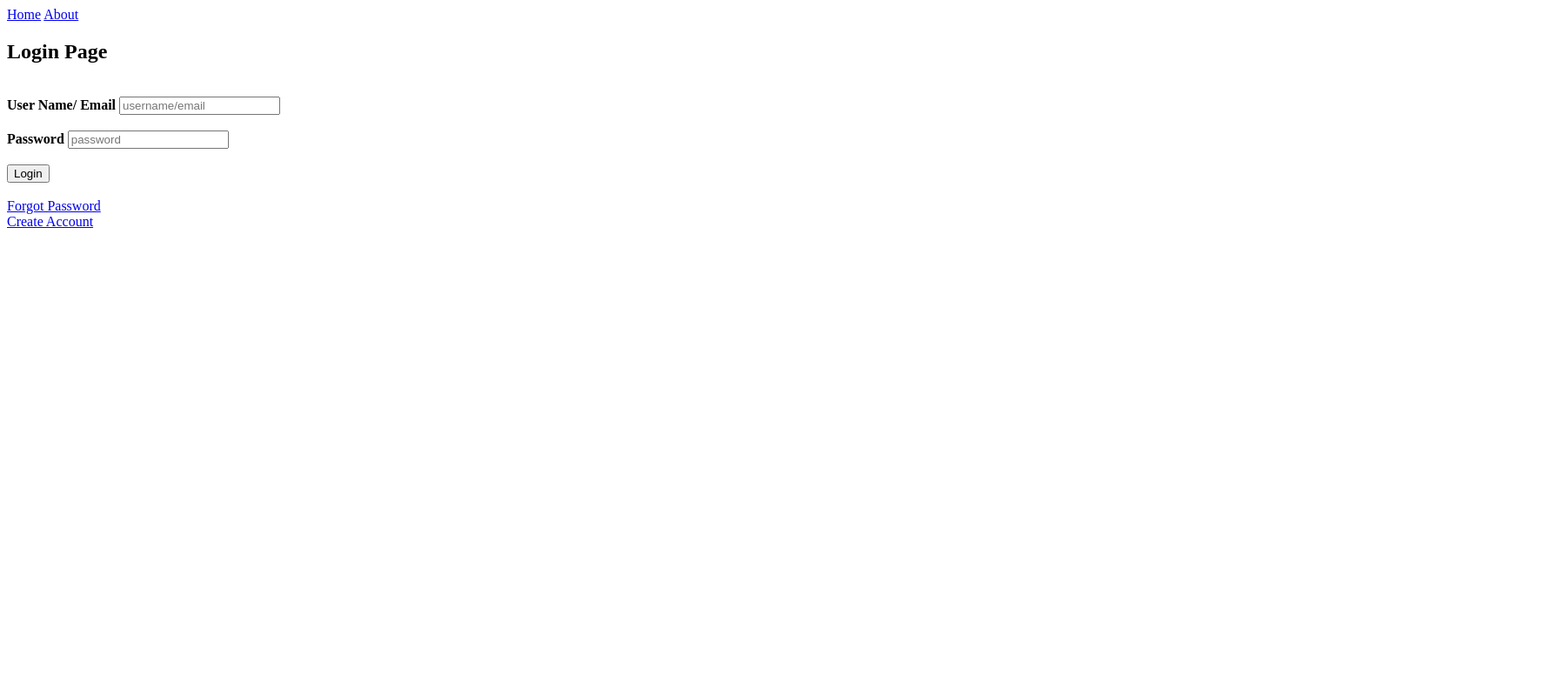
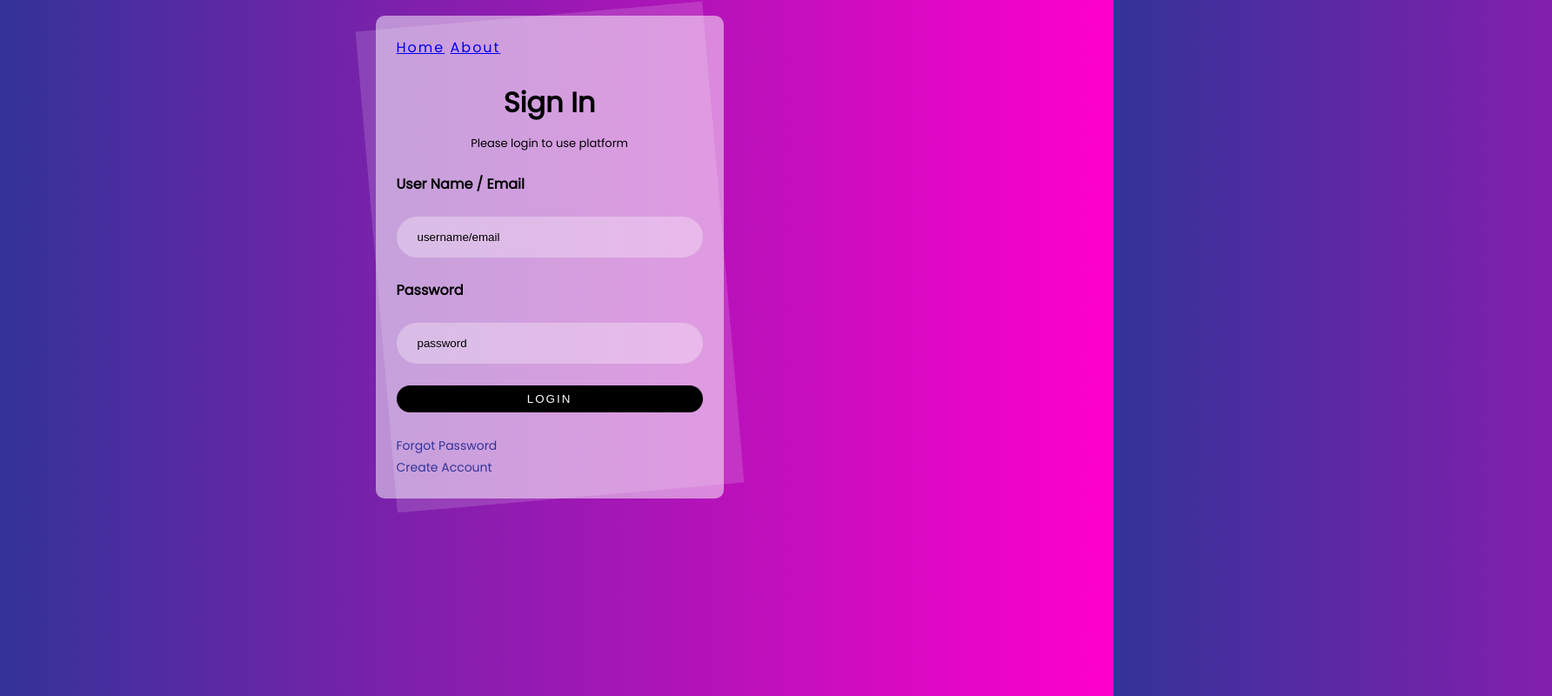
Before and after one commit to ACP-Praddhumn/pravah, a plain HTML site: page login.html in a window 1280 px wide. Shown: the whole page at 87% size, 1784 px wide, since content can reach past the window. Drawn offline with Linux system fonts and the light colour scheme.

Commit message:
css stylesheets -> login pg, changed some tags style.

```diff
--- /dev/null
+++ b/css/reset.css
@@ -0,0 +1,83 @@
+/***
+    The new CSS reset - version 1.7.3 (last updated 7.8.2022)
+    GitHub page: https://github.com/elad2412/the-new-css-reset
+***/
+
+/*
+    Remove all the styles of the "User-Agent-Stylesheet", except for the 'display' property
+    - The "symbol *" part is to solve Firefox SVG sprite bug
+ */
+ *:where(:not(html, iframe, canvas, img, svg, video, audio):not(svg *, symbol *)) {
+
+    display: revert;
+}
+
+/* Preferred box-sizing value */
+*,
+*::before,
+*::after {
+    box-sizing: border-box;
+}
+
+/* Reapply the pointer cursor for anchor tags */
+a, button {
+    cursor: revert;
+}
+
+/* Remove list styles (bullets/numbers) */
+ol, ul, menu {
+    list-style: none;
+}
+
+/* For images to not be able to exceed their container */
+img {
+    max-width: 100%;
+}
+
+/* removes spacing between cells in tables */
+table {
+    border-collapse: collapse;
+}
+
+/* Safari - solving issue when using user-select:none on the <body> text input doesn't working */
+input, textarea {
+    -webkit-user-select: auto;
+}
+
+/* revert the 'white-space' property for textarea elements on Safari */
+textarea {
+    white-space: revert;
+}
+
+/* minimum style to allow to style meter element */
+meter {
+    -webkit-appearance: revert;
+    appearance: revert;
+}
+
+/* reset default text opacity of input placeholder */
+::placeholder {
+    color: unset;
+}
+
+/* fix the feature of 'hidden' attribute.
+   display:revert; revert to element instead of attribute */
+:where([hidden]) {
+    display: none;
+}
+
+/* revert for bug in Chromium browsers
+   - fix for the content editable attribute will work properly.
+   - webkit-user-select: auto; added for Safari in case of using user-select:none on wrapper element*/
+:where([contenteditable]:not([contenteditable="false"])) {
+    -moz-user-modify: read-write;
+    -webkit-user-modify: read-write;
+    overflow-wrap: break-word;
+    -webkit-line-break: after-white-space;
+    -webkit-user-select: auto;
+}
+
+/* apply back the draggable feature - exist only in Chromium and Safari */
+:where([draggable="true"]) {
+    -webkit-user-drag: element;
+}
--- a/css/style.css
+++ b/css/style.css
@@ -17,14 +17,14 @@
 }
 
 img{
-    border-radius: 70%;
+    border-radius: 50%;
     clip-path: circle();
 
 }
 
 nav{
     display:flex;
-    padding: 1% 1%;
+    padding: 0% -1%;
     justify-content: space-between;
     align-items: center;
 }
@@ -43,8 +43,17 @@ nav img{
     position: relative;
 }
 
+.nav-links ul li a{
+color: #fff;
+text-decoration: none;
+font-size: 13px;
+}
+
 .nav-links ul li::after{
     content: '';
+    width: 0%;
+    height: 2px;
+    background: #f44336;
     display: block;
     margin : auto;
     transition: 0.5s;
@@ -71,16 +80,18 @@ nav img{
     width: 120px;
     text-align: center;
     color: #fff;
-    border-radius: 5px;
+    border-radius: 27px;
     box-shadow: 0 0 10px rgba(0, 0, 0, 0.1);
     border: 1px solid none;
     padding: 5px  10px;
     font-size: 20px;
     font-family: "montserrat";
-    font-weight: bolder;
+    font-weight: lighter;
+    position: relative;
     cursor: pointer;
     margin: 10px;
    -webkit-transition-duration: 0.1s;
+   transition-duration: 0.1s;
    -webkit-transition-property: box-shadow, tranform;
    transition-property: box-shadow, tranform;
 }
@@ -89,8 +100,11 @@ nav img{
     -webkit-transform: scale(1.1);
     transform: scale(1.1);
     border: 1px solid #f44336;
+    transition: 0.8s;
+}
 
-    transition: 0.8s;
+nav .fa{
+    display: none;
 }
 
 @media(max-width: 700px){
@@ -106,8 +120,49 @@ nav img{
         height: 100vh;
         width: 200px;
         top: 0;
-        right: 0;
+        right: -200px;
         text-align: left;
         z-index: 2;
+        transition: 1s;
+    }
+
+    nav .fa{
+        display: block;
+        color: #fff;
+        margin: 10px;
+        font-size: 22px;
+        cursor: pointer;
+    }
+
+    .nav-links ul{
+        padding: 30px;
     }
 }
+
+/*--------search------*/
+
+.search{
+    width: 80%;
+    margin: auto;
+    text-align: center;
+    padding-top: 100px;
+}
+
+h2{
+    font-size: 36px;
+    font-weight: 600;
+}
+ p{
+    color: #777;
+    font-size: 14px;
+    font-weight: 300;
+    line-height: 22px;
+    padding: 10px;
+}
+
+.row{
+    margin-top: 5%;
+    display: flex;
+    justify-content: space-between;
+
+}
--- /dev/null
+++ b/css/stylelogin.css
@@ -0,0 +1,135 @@
+@import url("reset.css");
+
+@import url(./fonts.css);
+
+@import url('https://fonts.googleapis.com/css2?family=Poppins&display=swap');
+
+body {
+    min-height: 0vh;
+    font-family: poppins, sans-serif;
+    position: relative;
+    top: 60px;
+    left: 40%;
+    background: linear-gradient(to right, #333399, #ff00cc);
+
+}
+
+.login {
+    width: 400px;
+    background: rgba(255, 255, 255, .5);
+    padding: 1.5rem;
+    border-radius: 10px;
+    position: relative;
+    top: -50px;
+    left: -7%;
+
+}
+.login::before{
+    content: "";
+    position: absolute ;
+    background: rgba(255, 255, 255, .15);
+    inset: 0;
+    transform: rotate(-5deg);
+    z-index: -1;
+
+}
+
+.login h2{
+    text-align: center;
+    font-size: 2rem;
+    font-weight: 600;
+    margin-bottom: 0.5rem;
+}
+
+.login p{
+    text-align: center;
+    font-size: 13px;
+    font-weight: 500;
+    margin-bottom: 1.5rem;
+}
+
+
+.footer a{
+    font-size: 14px;
+    text-decoration: none;
+    color: #333399;
+
+
+}
+
+.footer:hover{
+    text-decoration: underline;
+}
+
+.footer2 a{
+    font-size: 14px;
+    text-decoration: none;
+    color: #333399;
+}
+
+.footer2:hover{
+    text-decoration: underline;
+}
+
+.login h2 + p + div{
+    font-size: calc(1rem* .8);
+    opacity: .8
+}
+
+.login form{
+    display: flex;
+    flex-direction: column;
+    gap: -5rem;
+}
+
+.login form .form-item{
+    position: relative;
+}
+
+.login input[type="text"],
+.login input[type="password"],
+.login input[type="button"] {
+    border: none;
+    outline :none;
+    background: rgba(255, 255, 255, .3);
+    padding: 1rem 1.5rem;
+    border-radius: 100px;
+    width: 100%;
+    transition: background 0.5s;
+}
+
+.login input[type="text"]:focus{
+    background: white;
+}
+.login input[type="password"]:focus{
+    background: white;
+}
+
+.login input[type="button"] {
+    background: black;
+    color: white;
+    padding: 0.5rem;
+    border-radius: 50px;
+    text-transform: uppercase;
+    letter-spacing: 2px;
+    transition: background 0.5s ;
+    cursor: pointer;
+}
+
+.login input[type="button"]:hover{
+    background-color: rgba(0, 0, 0, .85);
+    cursor: pointer;
+}
+
+.login label{
+    font-size: 16px;
+
+}
+
+.nav{
+    font-size: medium;
+    color: aquamarine;
+    text-decoration: none;
+    display: inline-block;
+    letter-spacing: 2px;
+}
--- a/index.html
+++ b/index.html
@@ -15,14 +15,17 @@
     <!-- custom css file -->
     <link rel = "stylesheet" href="./css/style.css">
 
+    <link rel="stylesheet" href="https://cdn.jsdelivr.net/npm/@fortawesome/fontawesome-free@6.2.0/css/fontawesome.min.css">
+
 </head>
 <body>
 
     <!-- ================================ Start Header Area ===========================-->
     <header class="header_area">
       <nav>
-        <a href="index.html"><img src="img\YouCour-logos.jpeg" width="100" height="70"> YouCour</a>
-        <div class="nav-links">
+        <a href="index.html"><img src="img\YouCour-logos.jpeg" width="100" height="55"> YouCour</a>
+        <div class="nav-links" id="navLinks">
+          <i class="fa fa-times" onclick="hidemenu()"></i>
           <ul>
             <li><a href="">Home</a></li>
             <li><a href="">About</a></li>
@@ -31,12 +34,40 @@
             <li><a href="">Contacts</a></li>
           </ul>
         </div>
+        <i class="fa fa-bars" onclick="showmenu()"></i>
       </nav>
       <div class="text-box">
         <h2>Know About The Best Colleges And Internships</h2>
-        <a href="" class = "hero-btn">View Here</a>
+        <a href="" class="hero-btn">View Here</a>
       </div>
     </header>
+
+      <section>
+        <section class="search">
+          <h2>FIND COLLEGES AND UNIVERSITIES</h2>
+          <p>You can the best colleges and universities suitable for you</p>
+
+          <div class="row">
+            <div class="search-col">
+              <h3>Search By RATINGS</h3>
+          </div>
+
+          <div class="search-col">
+              <h3>Search By</h3>
+          </div>
+
+          <div class="search-col">
+              <h3>Search By</h3>
+          </div>
+
+
+
+      </section>
+
+
+
+
+
 
 
 
@@ -52,5 +83,19 @@
     <!-- bootstrap js file -->
     <script src ="./js/bootstrap.min.js"></script>
 
+    <!------Javascript for toggle menu------>
+    <script>
+
+      var navLinks = documents.getElementsById("navLinks");
+
+      function showmenu() {
+        navLinks.style.right = "0";
+      }
+      function hidemenu() {
+        navLinks.style.right = "-200px";
+      }
+
+    </script>
+
 </body>
 </html>
--- a/login.html
+++ b/login.html
@@ -4,39 +4,56 @@
     <meta charset="UTF-8">
     <meta http-equiv="X-UA-Compatible" content="IE=edge">
     <meta name="viewport" content="width=device-width, initial-scale=1.0">
+    <link rel="stylesheet" href="\css\stylelogin.css">
 
     <title>Login Page</title>
+
 </head>
 <body>
+    <main>
+     <div class="login">
         <header>
-        <nav>
+
+            <div class="nav">
                 <a href="#">Home</a>
                 <a href="#">About</a>
-        </nav>
+            </div>
+
         </header>
-    <main>
-    <h2>Login Page</h2><br>
-    <div class="login">
+
+        <h2>Sign In</h2>
+        <p>Please login to use platform</p>
+
+
     <form id="login" method="get" action="login.php">
-        <label><b>User Name/ Email
+
+        <label><b>User Name / Email
         </b>
-        </label>
+        </label><br>
         <input type="text" name="Uname" id="Uname" placeholder="username/email">
-        <br><br>
+        <br>
+
         <label><b>Password
         </b>
-        </label>
+        </label><br>
         <input type="Password" name="Password" id="Password" placeholder="password">
-        <br><br>
+        <br>
+
         <input type="button" name="log" id="log" value="Login">
-        <br><br>
-    </main>
-    <footer>
+        <br>
+
+        <div class="footer">
             <a href="#">Forgot Password</a>
-        <br>
+        </div>
+
+        <div class="footer2">
             <a href="#">Create Account</a>
-    </footer>
+        </div>
+
         </form>
         </div>
+
+    </main>
+
 </body>
 </html>
```
Lines whose indentation alone changed are shown as unchanged.
